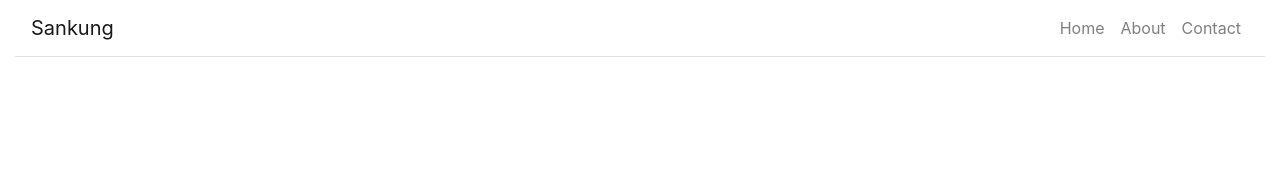
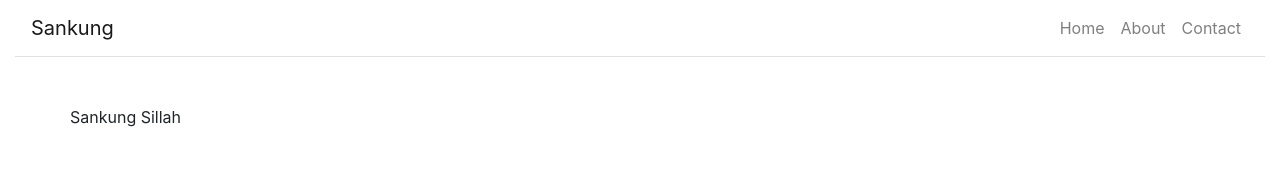
Before and after one commit to sankung1/updated-profile, a React (Create React App) app in the folder updated-portfolio/: page / in a window 1280 px wide. Shown: the top 195 px of the page. Built offline with nearby package versions, Linux system fonts and the light colour scheme; the HTML template or start-up script is replaced by a standard one.

Commit message:
created my footer component

```diff
--- a/updated-portfolio/src/App.js
+++ b/updated-portfolio/src/App.js
@@ -2,6 +2,8 @@
 import {BrowserRouter as Router, Route, Link} from "react-router-dom";
 import {Container, Navbar, Nav} from "react-bootstrap";
 import './App.css';
+
+import Footer from "./components/Footer";
 
 class App extends Component {
 
@@ -50,7 +52,10 @@
               </Nav>
             </Navbar.Collapse>
           </Navbar>
+
+          <Footer/>
         </Container>
+
       </Router>
     );
   }
--- /dev/null
+++ b/updated-portfolio/src/components/Footer.js
@@ -0,0 +1,18 @@
+import React from "react";
+import {Container, Row, Col} from "react-bootstrap"
+function Footer(){
+    return(
+        <footer className="mt-5">
+            <Container>
+                <Row>
+                    <Col className="p-0" sm={12}>
+                        Sankung Sillah
+                    </Col>
+                </Row>
+            </Container>
+
+        </footer>
+    )
+}
+
+export default Footer;
```
Also changed, not shown: 1 other file (tests, documents, lock files or other folders).
